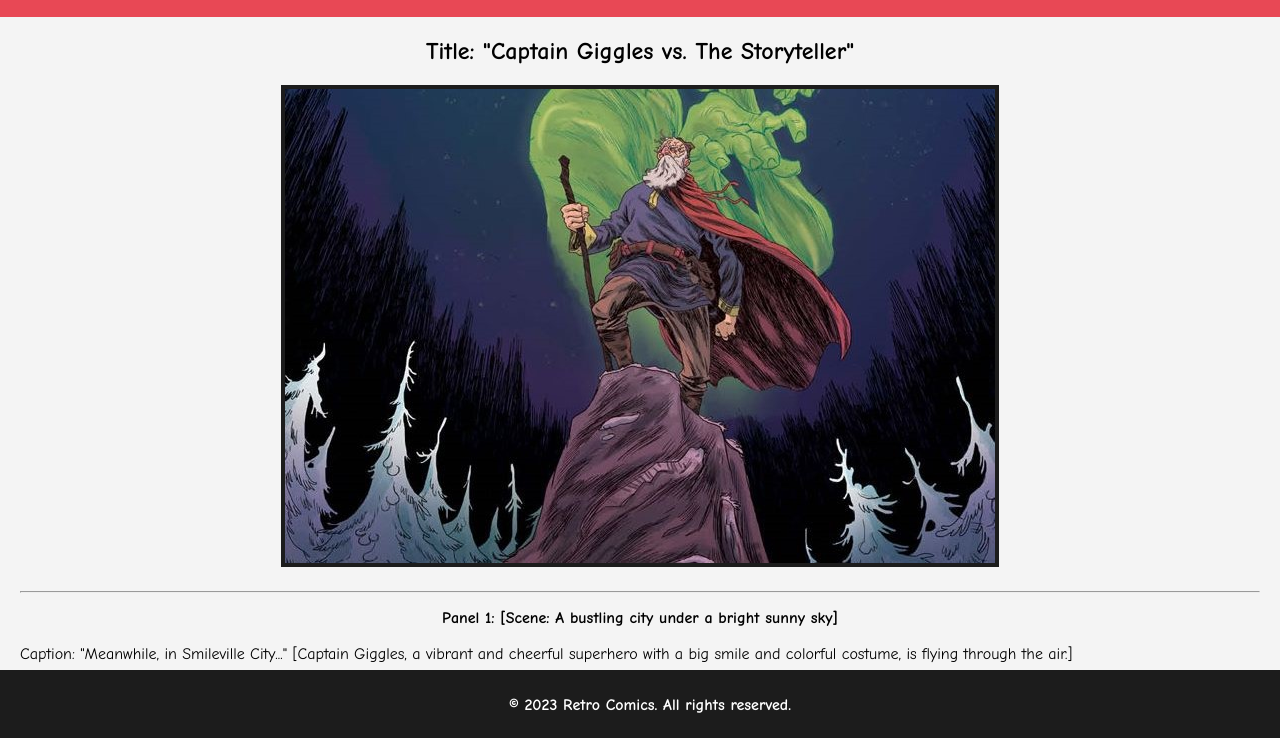
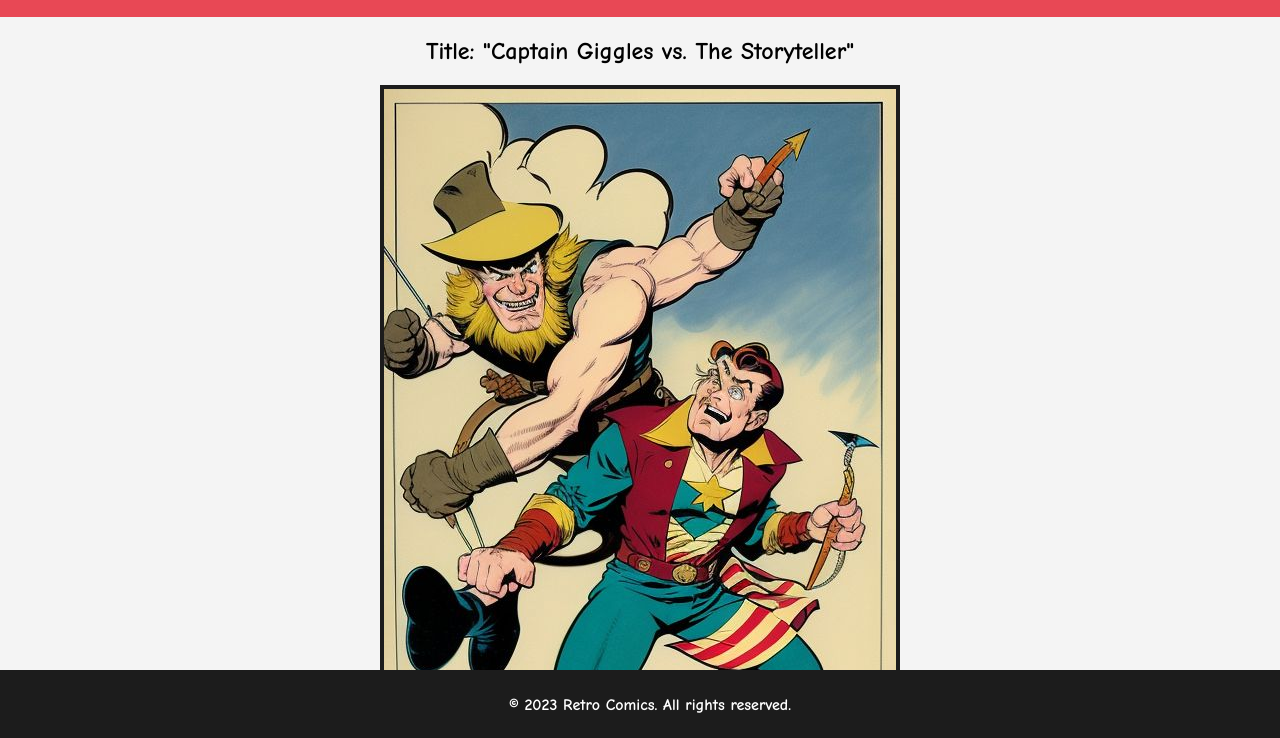
Before and after one commit to haroldhemanth/comic1, a plain HTML site: page index.html in a window 1280 px wide. Shown: the part 60-798 px from the top of the page. Drawn offline with Linux system fonts and the light colour scheme.

Commit message:
Update index.html

```diff
--- a/index.html
+++ b/index.html
@@ -13,7 +13,7 @@
 
     <section class="comic-panel">
         <h2>Title: "Captain Giggles vs. The Storyteller"</h2>
-        <img src="./assets/images/st1.jpg" alt="Comic Panel">
+        <img src="./assets/images/title1.jpg" alt="Comic Panel">
         <!-- <p class="kap">KAPOW!!!</p> -->
 
     </section>
```
